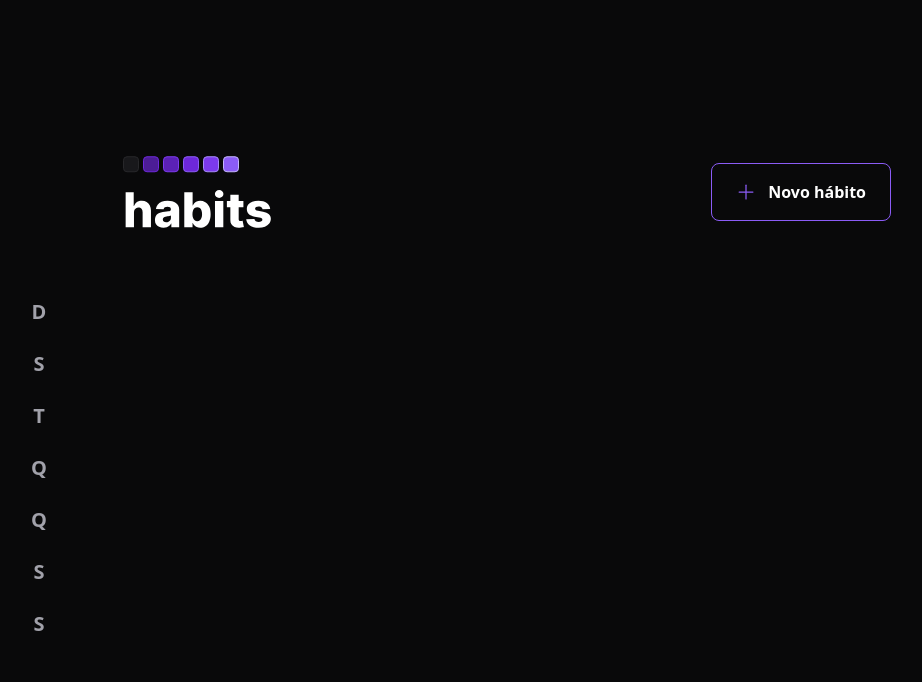
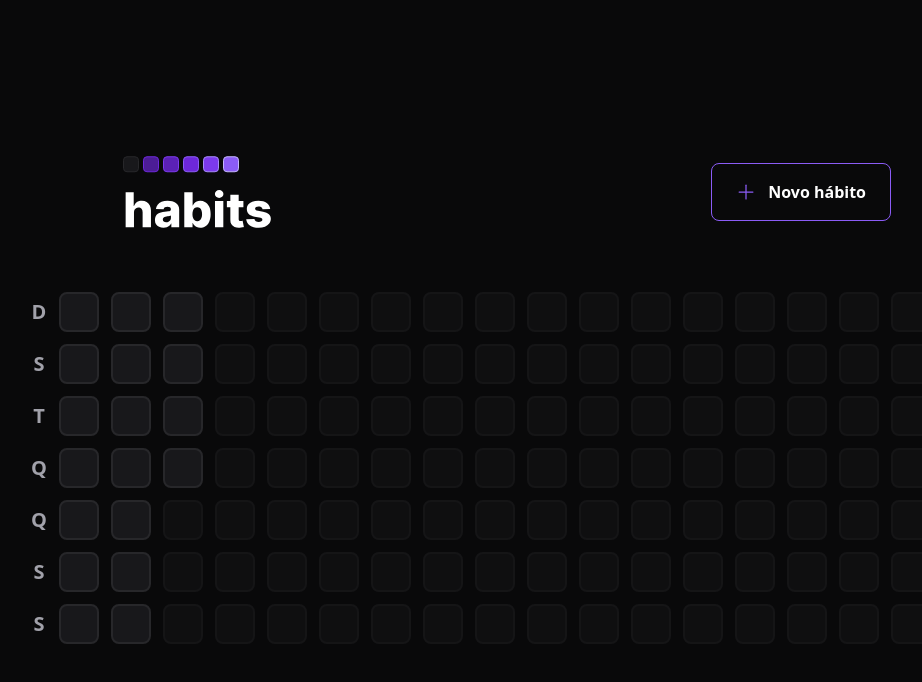
Before and after one commit to lmartinhao/setup, a React (Vite) app in the folder web/: page / in a window 1280 px wide. Shown: the top 682 px of the page, without its empty margins (133-1055 px from the left). Built offline with nearby package versions, Linux system fonts and the light colour scheme.

Commit message:
adding minimum days to fill layout

```diff
--- a/web/package.json
+++ b/web/package.json
@@ -9,6 +9,7 @@
     "preview": "vite preview"
   },
   "dependencies": {
+    "dayjs": "^1.11.7",
     "phosphor-react": "^1.4.1",
     "react": "^18.2.0",
     "react-dom": "^18.2.0"
--- a/web/src/components/Habit.tsx
+++ /dev/null
@@ -1,10 +0,0 @@
-interface HabitProps {
-  completed: number
-}
-
-export function Habit(props: HabitProps) {
-
-  return (
-    <div className="bg-zinc-900 w-10 h-10 text-white rounded m-2 text-center flex items-center justify-center">{props.completed}</div>
-  )
-}
--- /dev/null
+++ b/web/src/components/HabitDay.tsx
@@ -0,0 +1,12 @@
+/*interface HabitDayProps {
+  completed: number
+}*/
+
+export function HabitDay() {
+
+  return (
+    <div className="w-10 h-10 bg-zinc-900 border-2 border-zinc-800 rounded-lg">
+
+    </div>
+  )
+}
--- a/web/src/components/SummaryTable.tsx
+++ b/web/src/components/SummaryTable.tsx
@@ -1,4 +1,12 @@
+import { generateDatesFromYearBeginning } from "../utils/generate-dates-from-year-beginning"
+import { HabitDay } from "./HabitDay"
+
 const weekDays = ['D', 'S', 'T', 'Q', 'Q', 'S', 'S']
+
+const summaryDates = generateDatesFromYearBeginning()
+
+const minimunSummaryDatesSize = 18 * 7
+const amountOfDaysToFill = minimunSummaryDatesSize - summaryDates.length
 
 export function SummaryTable() {
   return (
@@ -15,6 +23,21 @@
           )
         })}
       </div>
+
+      <div className="grid grid-rows-7 grid-flow-col gap-3">
+        {summaryDates.map(date => {
+          return <HabitDay key={date.toString()}/>
+        })}
+
+        {amountOfDaysToFill > 0 && Array.from({ length: amountOfDaysToFill }).map((_, i) => {
+          return (
+            <div
+              key={i}
+              className="w-10 h-10 bg-zinc-900 border-2 border-zinc-800 rounded-lg opacity-40 cursor-not-allowed"
+            />
+          )
+        })}
+      </div>
     </div>
   )
 }
--- /dev/null
+++ b/web/src/utils/generate-dates-from-year-beginning.ts
@@ -0,0 +1,16 @@
+import dayjs from "dayjs";
+
+export function generateDatesFromYearBeginning() {
+  const firstDayOfYear = dayjs().startOf('year')
+  const today = new Date()
+
+  const dates = []
+  let compareDate = firstDayOfYear
+
+  while (compareDate.isBefore(today)) {
+    dates.push(compareDate.toDate())
+    compareDate = compareDate.add(1, 'day')
+  }
+
+  return dates
+}
```
Also changed, not shown: 1 other file (tests, documents, lock files or other folders).
